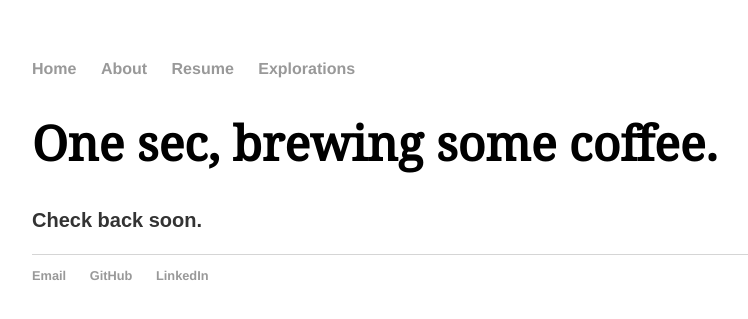
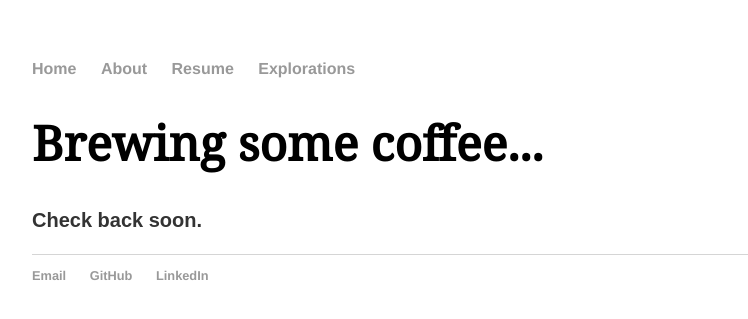
Before and after one commit to arastogi15/arastogi15.github.io, a Jekyll site: the page built from explorations/index.html, in a window 1280 px wide. Shown: the top 319 px of the page, without its empty margins (160-908 px from the left). Built offline with Jekyll 4.4.1, drawn with Linux system fonts in a browser that asks for light colours.

Commit message:
update explorations tab

```diff
--- a/explorations/index.html
+++ b/explorations/index.html
@@ -3,7 +3,7 @@ layout: default
 title: Ankur Rastogi
 ---
 <div class="blurb">
-	<h1 class="title">One sec, brewing some coffee.</h1>
+	<h1 class="title">Brewing some coffee...</h1>
 
 			<p><b>Check back soon.</b>
 			</p>
```
